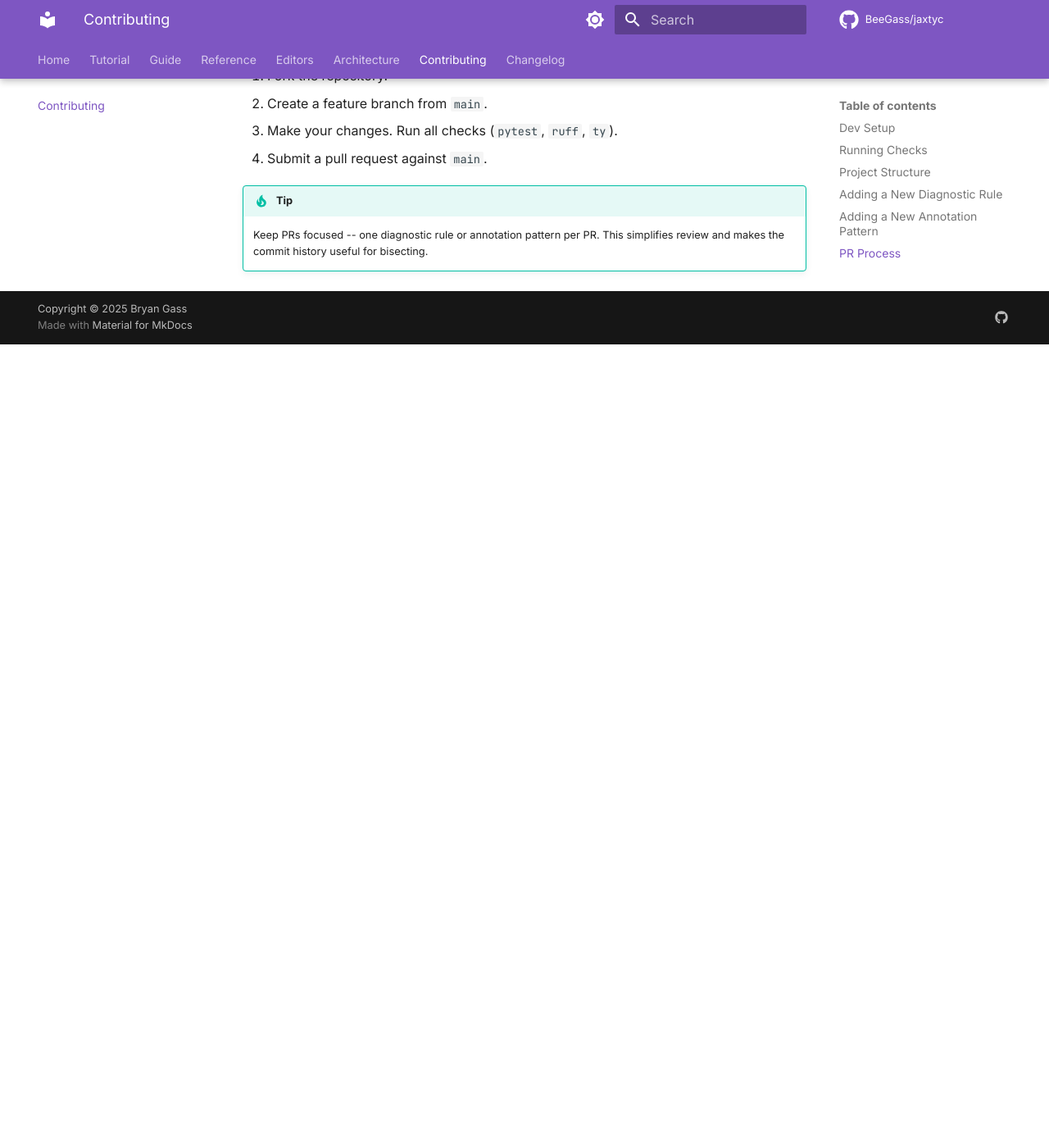
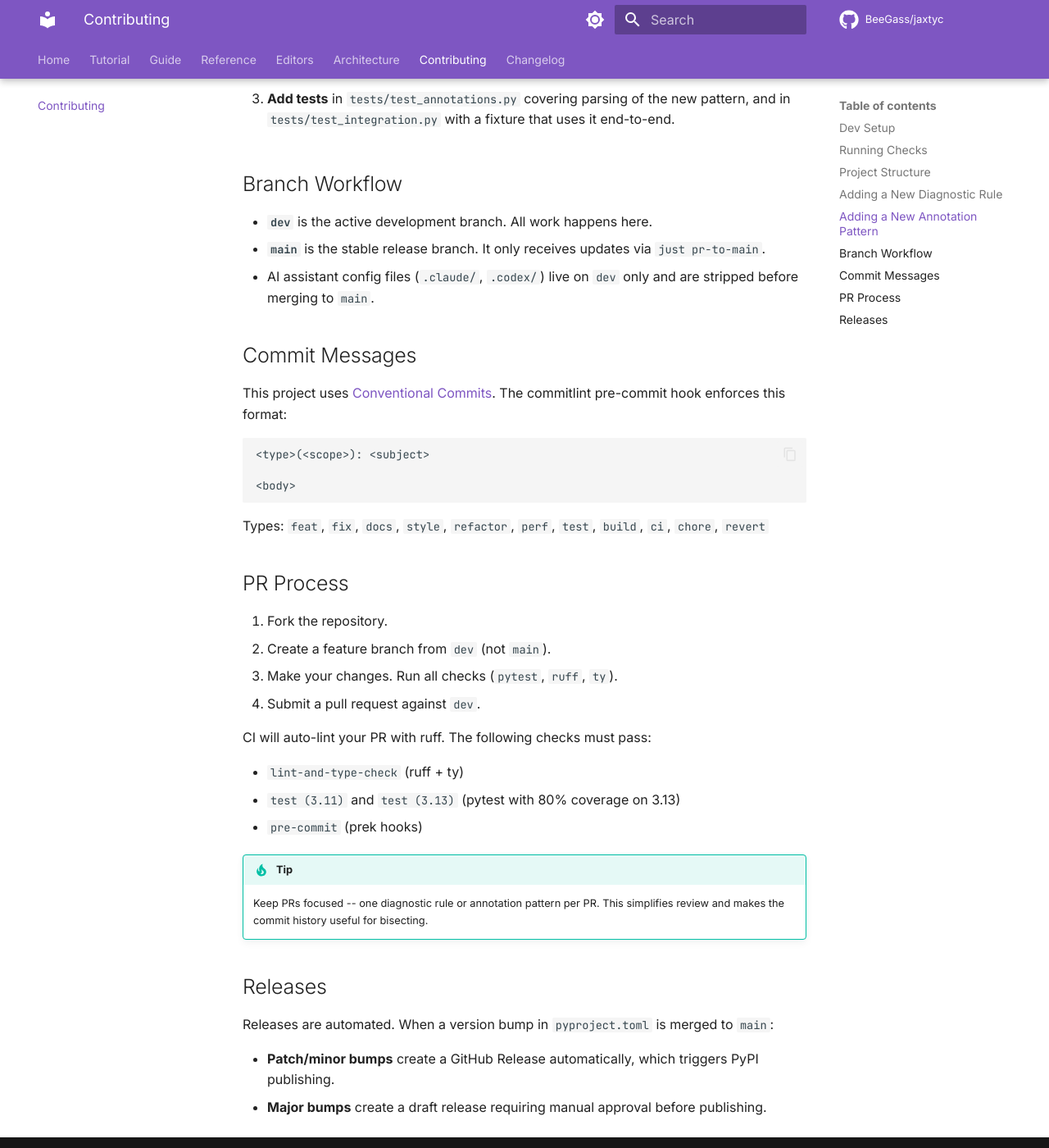
Before and after one commit to BeeGass/jaxtyc, an MkDocs documentation site: the page built from docs/contributing.md, in a window 1280 px wide and 1400 px high, scrolled down 3544 px. Shown: the whole window at 82% size. Built offline with MkDocs 1.6.1 and Material for MkDocs 9.7.7, drawn with Linux system fonts in a browser that asks for light colours; comment, search, counter and statistics services are not loaded; before the commit the page ends 3964 px from its top, so only the background shows below that; some of the changed text lies outside the part shown.

Commit message:
chore: bump version to 0.7.1 and update docs for release
Bump version to 0.7.1 for the production readiness release. Convert
Unreleased changelog section to v0.7.1 with complete list of changes.
Update contributing guide with branch workflow (dev not main),
pre-commit hook setup, commitlint conventions, coverage requirements,
CI checks, and automated release process.

````diff
--- a/docs/contributing.md
+++ b/docs/contributing.md
@@ -5,25 +5,33 @@
 ```bash
 git clone https://github.com/BeeGass/jaxtyc.git
 cd jaxtyc
-uv sync
+uv sync --group dev
+prek install              # install pre-commit hooks
+prek install --hook-type commit-msg  # install commitlint hook
 ```
 
-This installs all dev dependencies (ruff, ty, pytest, pytest-cov) and jaxtyc itself in editable mode.
+This installs all dev dependencies (ruff, ty, pytest, pytest-cov) and jaxtyc itself in editable mode. The pre-commit hooks run ruff and ty on every commit, and commitlint enforces conventional commit messages.
 
 ## Running Checks
 
 ```bash
 # Tests
-uv run pytest
+uv run pytest --tb=short -q
+
+# Tests with coverage (must be >= 80%)
+uv run pytest --cov --cov-fail-under=80 -q
 
 # Lint
 uv run ruff check . && uv run ruff format --check .
 
 # Type check
 uv run ty check
+
+# All pre-commit hooks
+prek run --all-files
 ```
 
-All three must pass before submitting a PR.
+All checks must pass before submitting a PR. CI runs these automatically.
 
 ## Project Structure
 
@@ -155,12 +163,43 @@
 
 3. **Add tests** in `tests/test_annotations.py` covering parsing of the new pattern, and in `tests/test_integration.py` with a fixture that uses it end-to-end.
 
+## Branch Workflow
+
+- **`dev`** is the active development branch. All work happens here.
+- **`main`** is the stable release branch. It only receives updates via `just pr-to-main`.
+- AI assistant config files (`.claude/`, `.codex/`) live on `dev` only and are stripped before merging to `main`.
+
+## Commit Messages
+
+This project uses [Conventional Commits](https://www.conventionalcommits.org/). The commitlint pre-commit hook enforces this format:
+
+```
+<type>(<scope>): <subject>
+
+<body>
+```
+
+Types: `feat`, `fix`, `docs`, `style`, `refactor`, `perf`, `test`, `build`, `ci`, `chore`, `revert`
+
 ## PR Process
 
 1. Fork the repository.
-2. Create a feature branch from `main`.
+2. Create a feature branch from `dev` (not `main`).
 3. Make your changes. Run all checks (`pytest`, `ruff`, `ty`).
-4. Submit a pull request against `main`.
+4. Submit a pull request against `dev`.
+
+CI will auto-lint your PR with ruff. The following checks must pass:
+
+- `lint-and-type-check` (ruff + ty)
+- `test (3.11)` and `test (3.13)` (pytest with 80% coverage on 3.13)
+- `pre-commit` (prek hooks)
 
 !!! tip
     Keep PRs focused -- one diagnostic rule or annotation pattern per PR. This simplifies review and makes the commit history useful for bisecting.
+
+## Releases
+
+Releases are automated. When a version bump in `pyproject.toml` is merged to `main`:
+
+- **Patch/minor bumps** create a GitHub Release automatically, which triggers PyPI publishing.
+- **Major bumps** create a draft release requiring manual approval before publishing.
--- a/pyproject.toml
+++ b/pyproject.toml
@@ -1,6 +1,6 @@
 [project]
 name = "jaxtyc"
-version = "0.7.0"
+version = "0.7.1"
 description = "Static array shape checking for JAX powered by eval_shape"
 readme = "README.md"
 requires-python = ">=3.11,!=3.12,<3.15"
````
Also changed, not shown: CHANGELOG.md (+13 -8 lines), CONTRIBUTING.md (+12 -0 lines).
